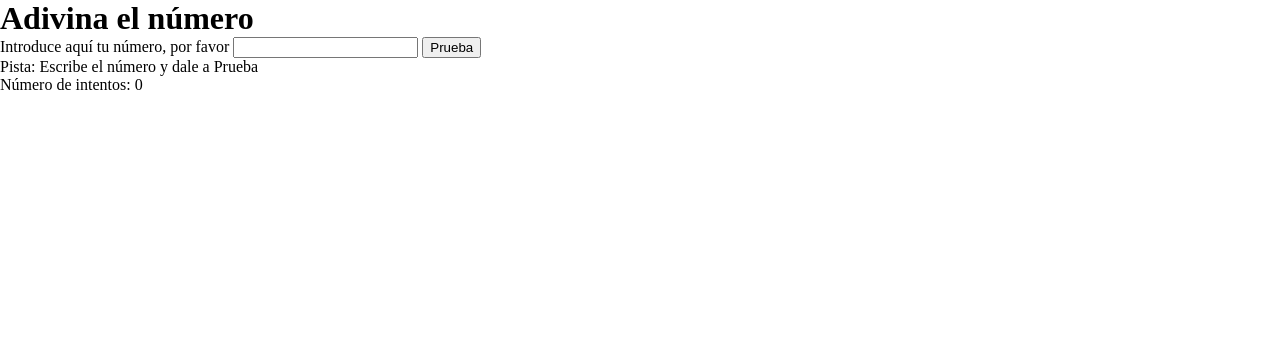
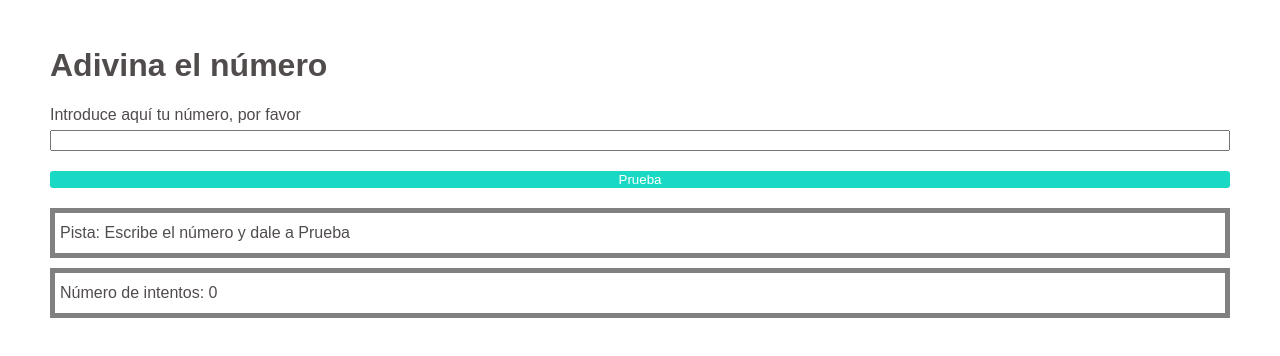
Before and after one commit to Adalab/modulo-2-evaluacion-intermedia-SandraFernandz, a plain HTML site: page index.html in a window 1280 px wide. Drawn offline with Linux system fonts and the light colour scheme.

Commit message:
adding styles

```diff
--- a/index.html
+++ b/index.html
@@ -8,16 +8,16 @@
     <link rel="stylesheet" href="styles/style.css" />
     <title>Adivina el número</title>
   </head>
-  <body>
+  <body class="body">
     <main>
       <h1>Adivina el número</h1>
-      <form action="">
+      <form class="form" action="">
         <label for="number">Introduce aquí tu número, por favor</label>
         <input type="text" id="number" class="js_number" />
-        <input type="button" value="Prueba" class="js_update" />
+        <input type="button" value="Prueba" class="button js_update" />
       </form>
       <p class="js_tries">Pista: Escribe el número y dale a Prueba</p>
-      <p class="js_counter">Número de intentos: 0</p>
+      <p class="counter js_counter">Número de intentos: 0</p>
     </main>
     <script src="js/main.js"></script>
   </body>
--- a/js/main.js
+++ b/js/main.js
@@ -15,7 +15,6 @@ const randomNum = getRandomNumber(100);
     console.log(randomNum);
 
 
-console.log(numberInput.value);
 
 //función que genera pistas del número aleatorio creado, según el número que introduce el usuario
 function guessNumber(){
@@ -43,6 +42,7 @@ function guessNumber(){
  function handlerGuessNumber(){
      guessNumber();
      counterSelect();
+    console.log(numberInput.value);
  }
 
 update.addEventListener('click', handlerGuessNumber);
--- a/styles/style.css
+++ b/styles/style.css
@@ -0,0 +1,32 @@
+.body {
+  font-size: 16px;
+  color: rgb(81, 76, 76);
+  font-family: sans-serif;
+  margin-top: 50px;
+  margin-left: 50px;
+  margin-right: 50px;
+  line-height: 30px;
+}
+.form {
+  margin-top: 20px;
+  display: flex;
+  flex-direction: column;
+}
+
+.button {
+  margin-top: 20px;
+  background-color: #1ad9c4;
+  color: white;
+  border: none;
+  border-radius: 3px;
+}
+
+p {
+  margin-top: 20px;
+  border: solid 5px grey;
+  padding: 5px;
+  padding-left: 5px;
+}
+.counter {
+  margin-top: 10px;
+}
```
